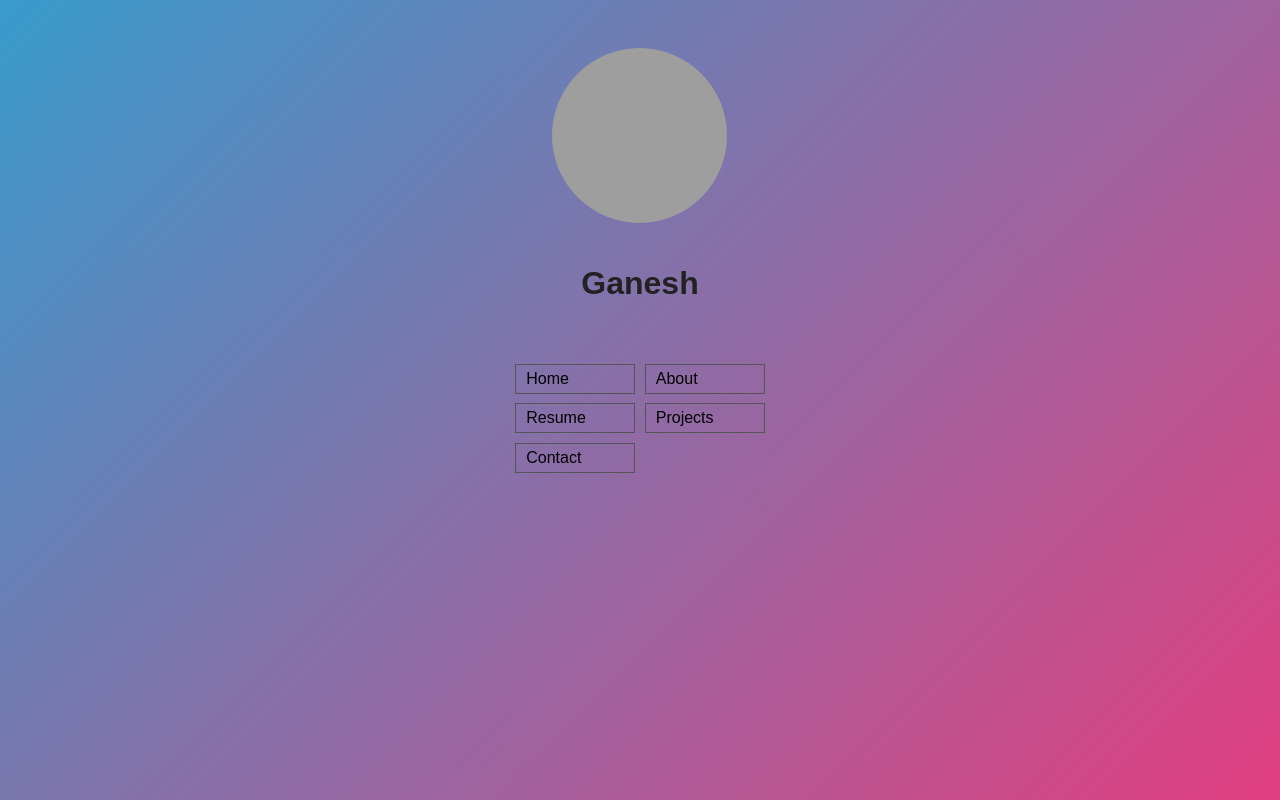
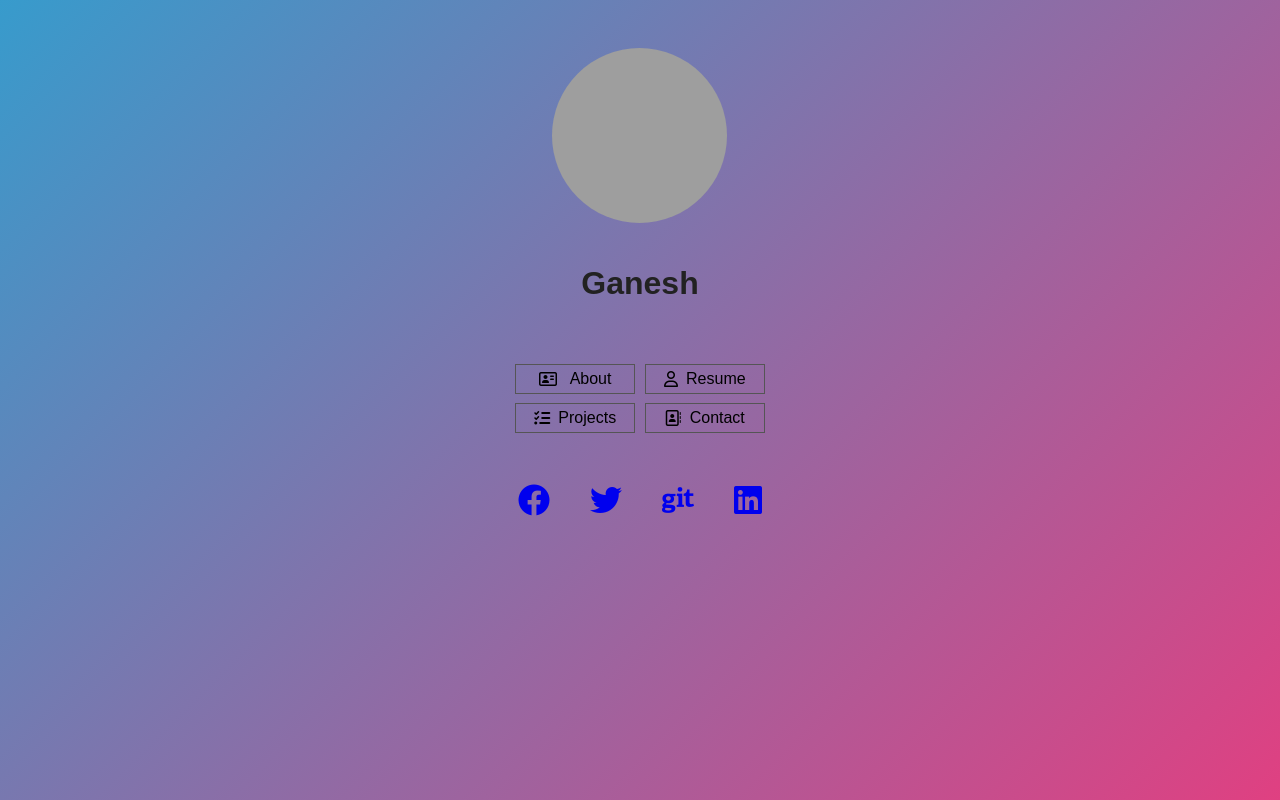
Before and after one commit to dganesh22/portfolio, a plain HTML site: page index.html in a window 1280 px wide. Drawn offline with Linux system fonts and the light colour scheme; grey boxes are pictures that could not be loaded.

Commit message:
home page complete

```diff
--- a/css/style.css
+++ b/css/style.css
@@ -9,7 +9,7 @@ body {
     background-image: linear-gradient(-45deg,#ee7752,#e73c7e,#23a6d5,#23d5ab);
     background-size: 400% 400%;
     position: relative;
-    animation: bgAnim 30s ease infinite  ;
+    animation: bgAnim 30s ease infinite;
 }
 
 
@@ -66,6 +66,7 @@ body {
     cursor: pointer;
     display: flex;
     align-items: center;
+    justify-content: space-evenly;
     cursor: pointer;
     transition: color 0.3s, background-color 0.6s;
 }
@@ -74,3 +75,19 @@ body {
     background-color: #222;
     color:#fff;
 }
+
+/* social icons */
+.social-icons {
+    display: flex;
+    justify-content: space-evenly;
+    align-items: center;
+}
+
+ .social-icons a {
+    padding: 10px 20px;
+    font-size: 2em;
+}
+
+.social-icons a:hover {
+    color:#fff;
+}
--- a/index.html
+++ b/index.html
@@ -5,6 +5,7 @@
     <meta name="viewport" content="width=device-width, initial-scale=1.0">
     <title>Portfolio</title>
     <link rel="stylesheet" href="./css/style.css">
+    <link rel="stylesheet" href="https://cdnjs.cloudflare.com/ajax/libs/font-awesome/6.4.0/css/all.min.css" integrity="sha512-iecdLmaskl7CVkqkXNQ/ZH/XLlvWZOJyj7Yy7tcenmpD1ypASozpmT/E0iPtmFIB46ZmdtAc9eNBvH0H/ZpiBw==" crossorigin="anonymous" referrerpolicy="no-referrer" />
 </head>
 <body>
     <div class="container">
@@ -16,21 +17,39 @@
             <h1>Ganesh</h1>
         </div>
 
+
         <div class="button">
-            <span class="button_text">Home</span>
-        </div>
-        <div class="button">
+            <i class="fa-regular fa-address-card"></i>
             <span class="button_text">About</span>
         </div>
         <div class="button">
+            <i class="fa-regular fa-user"></i>
             <span class="button_text">Resume</span>
         </div>
         <div class="button">
+            <i class="fa-solid fa-list-check"></i>
             <span class="button_text">Projects</span>
         </div>
         <div class="button">
+            <i class="fa-regular fa-address-book"></i>
             <span class="button_text">Contact</span>
         </div>
+
+    </div>
+
+    <div class="social-icons">
+        <a target="_blank" href="https://facebook.com">
+            <i class="fa-brands fa-facebook"></i>
+        </a>
+        <a target="_blank" href="https://twitter.com">
+            <i class="fa-brands fa-twitter"></i>
+        </a>
+        <a target="_blank" href="https://github.com/dganesh22">
+            <i class="fa-brands fa-git"></i>
+        </a>
+        <a target="_blank" href="https://linkedin.com">
+            <i class="fa-brands fa-linkedin"></i>
+        </a>
     </div>
 </body>
 </html>
```
